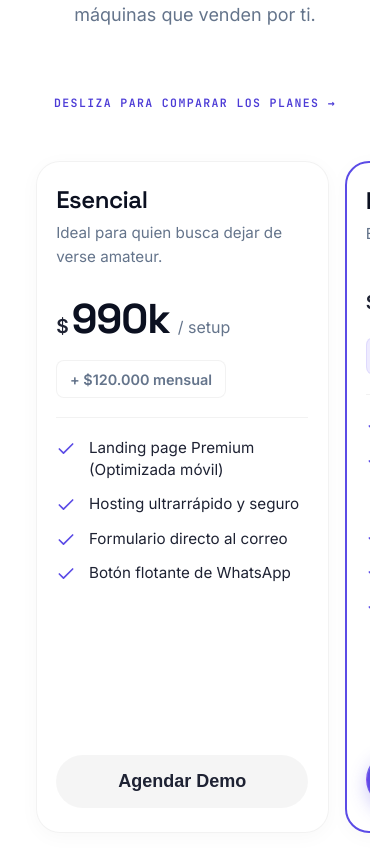
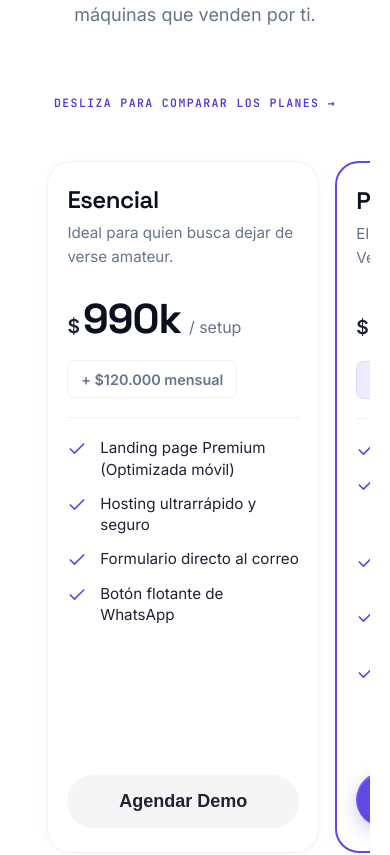
Before and after one commit to luk1311/AutoScale-agency, a React (Vite) app: page / in a window 390 px wide. Shown: the part 4200-5055 px from the top of the page. Built offline with nearby package versions, Linux system fonts and the light colour scheme; no server answers; the database is empty.

Commit message:
feat: add responsive Pricing component styles with horizontal carousel for mobile view

```diff
--- a/src/components/Pricing.css
+++ b/src/components/Pricing.css
@@ -268,9 +268,14 @@
     scroll-behavior: smooth;
     -webkit-overflow-scrolling: touch;
     scrollbar-width: none;              /* Firefox */
-    padding: 1.5rem 1rem 2.2rem;        /* Un padding inferior intermedio para la sombra */
+    padding: 1.5rem 1.7rem 2.9rem;      /* Agregamos +0.7rem al padding para liberar la sombra */
   }
   .pricing-grid::-webkit-scrollbar { display: none; } /* Chrome/Safari */
+
+  .pricing-grid::after {
+    content: '';
+    flex: 0 0 1.7rem; /* Hack vital para que el navegador respete el espacio derecho al hacer scroll y no corte la sombra */
+  }
 
   .pricing-card {
     flex: 0 0 92%;                       /* la siguiente tarjeta "asoma" menos, dando más ancho */
```
